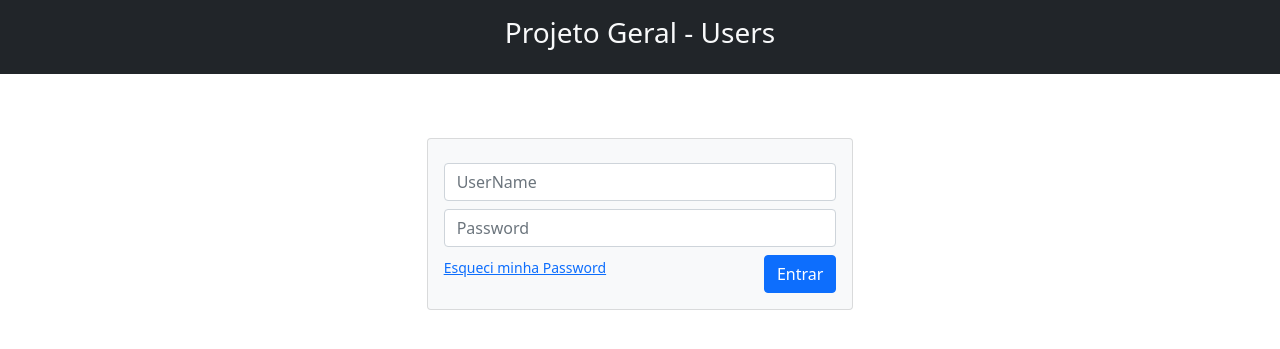
After one commit to LeandroRD/projetoGeral, a CodeIgniter 4 app: the page made by app/Views/users/login.php in a window 1280 px wide. The commit adds this page. Shown: the top 349 px of the page. Run offline with PHP 8.4 and a stand-in for CodeIgniter, Linux system fonts and the light colour scheme; the template is opened without the code that fills it, so the values that code supplies are empty; some libraries are stand-ins or nearby versions.

Commit message:
feito os campos de login

```diff
--- a/system/Pager/Views/default_full.php
+++ b/app/Views/layout/layout_users.php
@@ -1,46 +1,43 @@
-<?php
+<!DOCTYPE html>
+<html lang="en">
+<head>
+    <meta charset="UTF-8">
+    <meta http-equiv="X-UA-Compatible" content="IE=edge">
+    <meta name="viewport" content="width=device-width, initial-scale=1.0">
+    <title>Projeto Geral - Users</title>
 
-/**
- * @var \CodeIgniter\Pager\PagerRenderer $pager
- */
+    <!-- LINK CSS -->
+    <!-- BootStrap -->
+    <link rel="stylesheet" href="<?php echo base_url('assets/css/bootstrap.min.css')?>">
+    <!-- Font Awesome -->
+    <link rel="stylesheet" href="<?php echo base_url('assets/css/font-awesome.min.css')?>">
+    <!-- CSS -->
+    <link rel="stylesheet" href="<?php echo base_url('assets/css/app.css')?>">
+</head>
+<body>
 
-$pager->setSurroundCount(2);
-?>
+<div class="container-fluid">
+    <div class="row">
+        <div class="col-12 text-center bg-dark text-light p-3">
+            <h3>Projeto Geral - Users</h3>
+        </div>
+    </div>
+    <div class="row mt-5 mb-5">
+        <div class="col-12 ">
+            <?php $this-> renderSection('conteudo')?>
+        </div>
+    </div>
+</div>
 
-<nav aria-label="<?= lang('Pager.pageNavigation') ?>">
-	<ul class="pagination">
-		<?php if ($pager->hasPrevious()) : ?>
-			<li>
-				<a href="<?= $pager->getFirst() ?>" aria-label="<?= lang('Pager.first') ?>">
-					<span aria-hidden="true"><?= lang('Pager.first') ?></span>
-				</a>
-			</li>
-			<li>
-				<a href="<?= $pager->getPrevious() ?>" aria-label="<?= lang('Pager.previous') ?>">
-					<span aria-hidden="true"><?= lang('Pager.previous') ?></span>
-				</a>
-			</li>
-		<?php endif ?>
 
-		<?php foreach ($pager->links() as $link) : ?>
-			<li <?= $link['active'] ? 'class="active"' : '' ?>>
-				<a href="<?= $link['uri'] ?>">
-					<?= $link['title'] ?>
-				</a>
-			</li>
-		<?php endforeach ?>
 
-		<?php if ($pager->hasNext()) : ?>
-			<li>
-				<a href="<?= $pager->getNext() ?>" aria-label="<?= lang('Pager.next') ?>">
-					<span aria-hidden="true"><?= lang('Pager.next') ?></span>
-				</a>
-			</li>
-			<li>
-				<a href="<?= $pager->getLast() ?>" aria-label="<?= lang('Pager.last') ?>">
-					<span aria-hidden="true"><?= lang('Pager.last') ?></span>
-				</a>
-			</li>
-		<?php endif ?>
-	</ul>
-</nav>
+
+
+<!-- LINK JAVASCRIPT -->
+<script src="<?php echo base_url('assets/js/bootstrap.min.js')?>"></script>
+<script src="<?php echo base_url('assets/js/jquery-3.5.1.min.js')?>"></script>
+<script src="<?php echo base_url('assets/js/popper.min.js')?>"></script>
+
+
+</body>
+</html>
--- /dev/null
+++ b/app/Views/users/login.php
@@ -0,0 +1,34 @@
+<?php
+	$this->extend('Layout/layout_users')
+?>
+
+
+
+<?php $this->section('conteudo')?>
+    <div class="row mt-3 mb-3">
+        <div class="col-4 offset-4 card bg-light p-3">
+            <form action="<?php echo site_url('users/login')?> "method="post">
+                <div class="form-group mt-2">
+                   <input type="text" name="text_username" class="form-control" placeholder="UserName">
+                </div>
+                <div class="form-group mt-2">
+                   <input type="password" name="text_password" class="form-control" placeholder="Password">
+                </div>
+                <div class="row">
+                    <div class=" form-group col-6 mt-2">
+                        <small>
+                        <a href="<?php echo site_url('users/recover')?>">Esqueci minha Password</a>
+                        </small>
+
+                    </div>
+                    <div class="col-6 text-end">
+                        <!-- <div class="form-group mt-2 text-end"> -->
+                            <input type="submit"  value="Entrar" class="btn btn-primary mt-2 ">
+                        <!-- </div> -->
+                    </div>
+                </div>
+
+            </form>
+        </div>
+    </div>
+<?php $this->endSection()?>
```
Also changed, not shown: app/Controllers/Users.php (+11 -25 lines).
